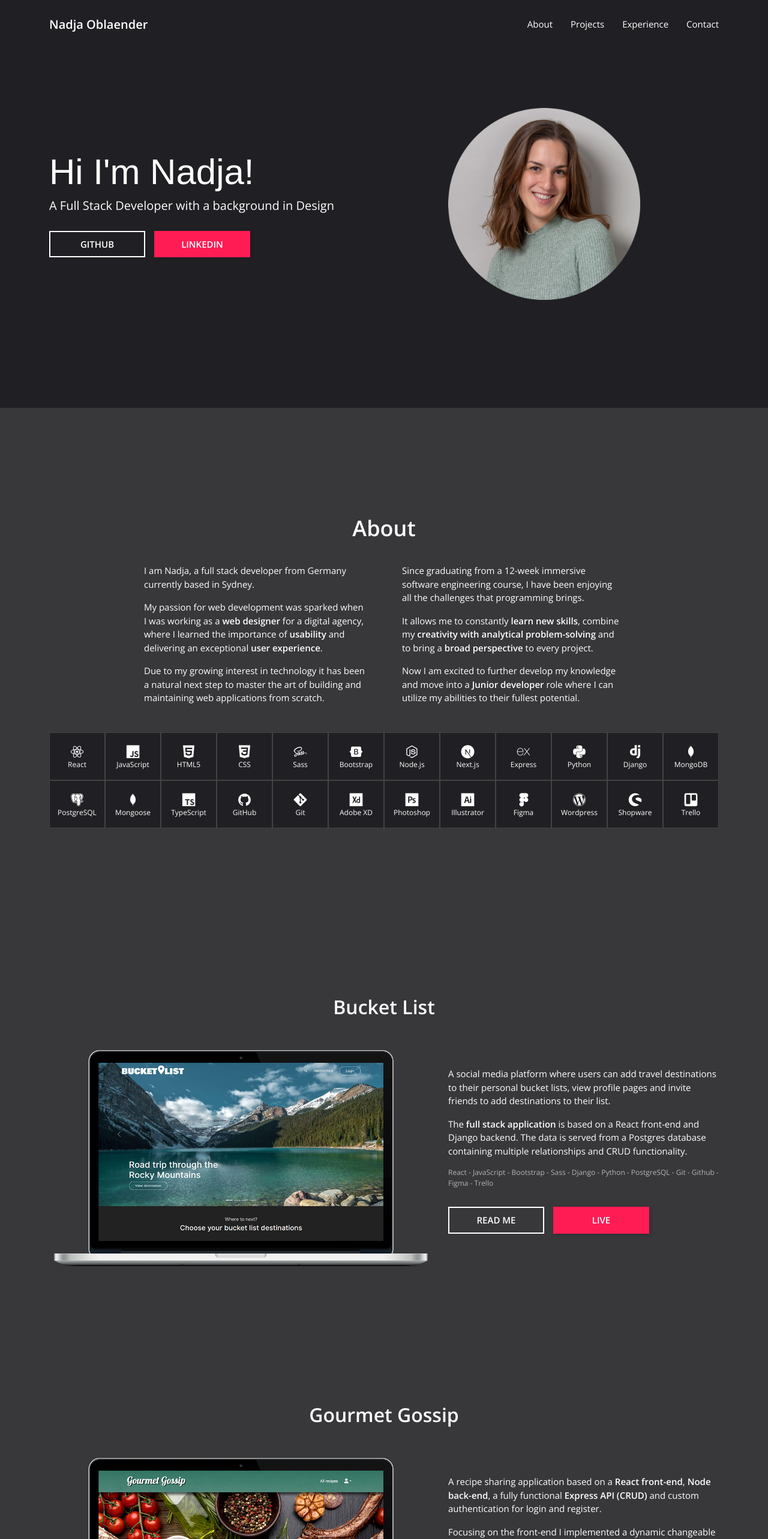
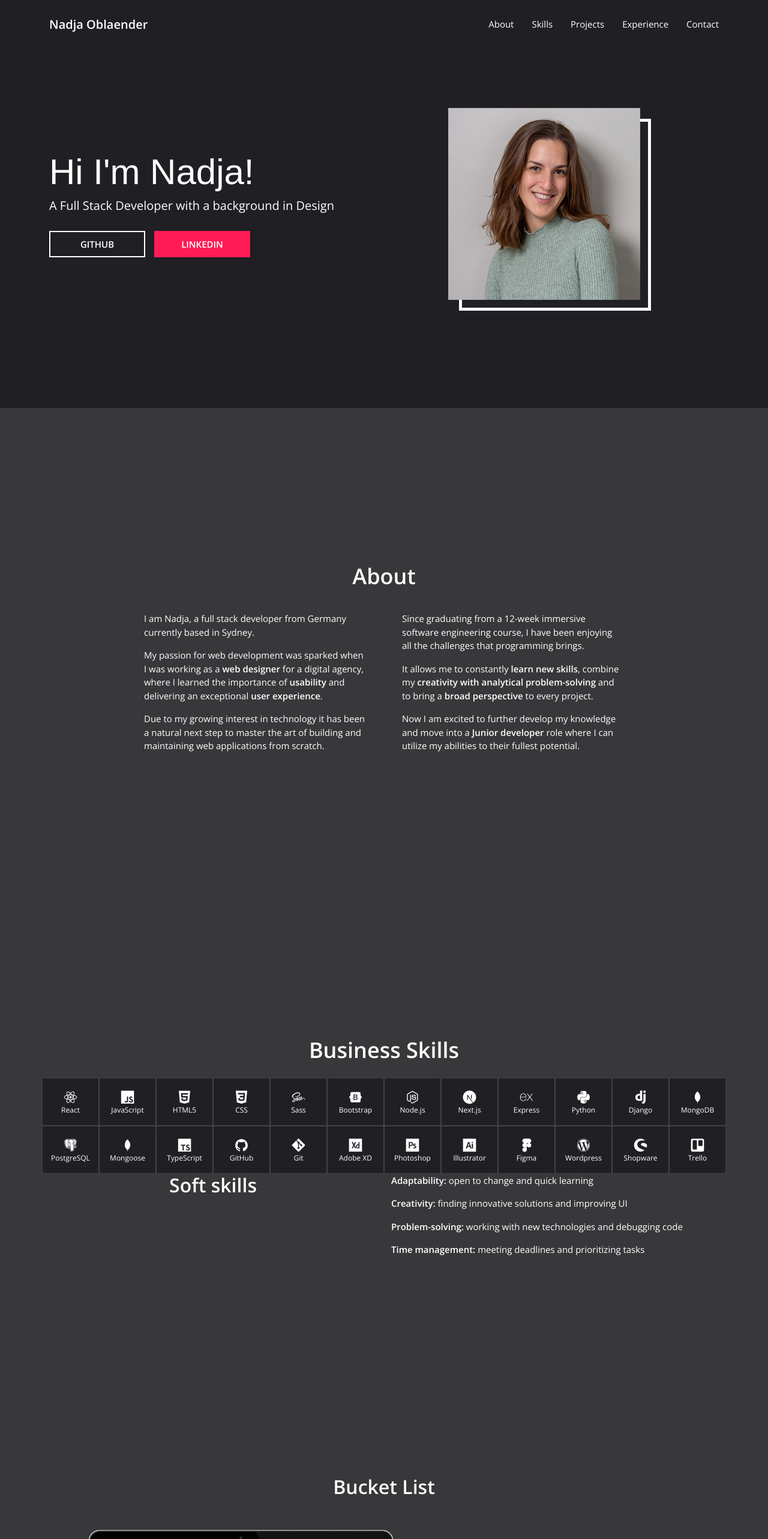
Before and after one commit to nadjaob/portfolio, a React (Create React App) app: page / in a window 1280 px wide. Shown: the top 2566 px of the page at 60% size. Built offline with nearby package versions, Linux system fonts and the light colour scheme; a web font is replaced by a local one.

Commit message:
added picture of myself and improved mobile version

```diff
--- a/src/App.js
+++ b/src/App.js
@@ -7,6 +7,7 @@ import About from './components/About'
 import Projects from './components/Projects'
 import Contact from './components/Contact'
 import Experience from './components/Experience'
+import Skills from './components/Skills'
 
 
 function App() {
@@ -14,6 +15,7 @@ function App() {
     <BrowserRouter>
       <Header />
       <About />
+      <Skills />
       <Projects />
       <Experience />
       <Contact />
--- a/src/components/About.js
+++ b/src/components/About.js
@@ -6,7 +6,7 @@ import Col from 'react-bootstrap/Col'
 // IMAGES
 // import me from '../images/nad-square.jpg'
 
-import Skills from './Skills'
+// import Skills from './Skills'
 
 
 export default function About() {
@@ -26,7 +26,6 @@ export default function About() {
           <p>Now I am excited to further develop my knowledge and move into a <strong>Junior developer</strong> role where I can utilize my abilities to their fullest potential.</p>
         </Col>
       </Row>
-      <Skills />
     </Container>
 
     {/* <Container>
--- a/src/components/Experience.js
+++ b/src/components/Experience.js
@@ -14,7 +14,7 @@ export default function Experience() {
   return (
     <Container className='container-experience' id='Experience'>
       <Row>
-      <h3 id='#experience'>Experience</h3>
+      <h3>Experience</h3>
         <Col xs='12' md='6' className='experience-col'>
           {/* <img src={logoGA} alt='Logo Generaly Assembly' /> */}
           <p><strong>Software Engineering Immersive - General Assembly</strong><br /><span className='experience-details'>London, UK (Remote) | 07/2023 - 10/2023</span></p>
--- a/src/components/Header.js
+++ b/src/components/Header.js
@@ -5,7 +5,7 @@ import Container from 'react-bootstrap/Container'
 import Row from 'react-bootstrap/Row'
 import Col from 'react-bootstrap/Col'
 
-import me from '../images/nadja-oblaender-circle.png'
+import me from '../images/nadja-oblaender-square.png'
 
 // ICONS
 // import { FontAwesomeIcon } from '@fortawesome/react-fontawesome'
@@ -30,8 +30,9 @@ export default function Header() {
               <Link className='button-color' to='https://www.linkedin.com/in/nadja-oblaender/' target='_blank'>LinkedIn</Link>
             </div>
           </Col>
-          <Col md='5'>
+          <Col md='5' className='image-container'>
             <img src={me} alt='This is me!' className='image-of-me'/>
+            <div className='border-image'></div>
           </Col>
         </Row>
       </Container>
--- a/src/components/Nav.js
+++ b/src/components/Nav.js
@@ -12,7 +12,7 @@ export default function Nav() {
 
   const [showMobileNav, setShowMobileNav] = useState(false)
 
-  const navLinks = ['About', 'Projects', 'Experience', 'Contact']
+  const navLinks = ['About', 'Skills', 'Projects', 'Experience', 'Contact']
 
   return (
     <nav>
--- a/src/components/Skills.js
+++ b/src/components/Skills.js
@@ -6,9 +6,10 @@ import Col from 'react-bootstrap/Col'
 
 export default function Skills() {
   return (
-    <Container className='container-skills' fluid>
+    <Container className='container-skills' fluid id='Skills'>
      <Container>
-      <Row>
+     <h3>Business Skills</h3>
+      <Row className='mt-4'>
           <Col className='container-icons' md='1'>
             <i class="devicon-react-original"></i>
             <p>React</p>
@@ -108,7 +109,30 @@ export default function Skills() {
             <p>Trello</p>
           </Col>
       </Row>
+      <Row className='container-soft-skills'>
+        <Col md='6' className='soft-skills-left'>
+          <h4>Soft skills</h4></Col>
+        <Col md='6' className='soft-skills-right'>
+          <p><strong>Adaptability:</strong> open to change and quick learning</p>
+          <p><strong>Creativity:</strong> finding innovative solutions and improving UI</p>
+          <p><strong>Problem-solving:</strong> working with new technologies and debugging code</p>
+          <p><strong>Time management:</strong> meeting deadlines and prioritizing tasks</p></Col>
+      </Row>
      </Container>
+     {/* <Container>
+      <Row>
+        <Col md='5' className='skills-on-side'>
+          <p><strong>Front-End:</strong> React, JavaScript, HTML, CSS, Sass, Bootstrap</p>
+          <p><strong>Backend:</strong> Node.js, Express, Python, Django</p>
+          <p><strong>Databases:</strong> PostgreSQL, MongoDB, Mongoose</p>
+          <p><strong>Version control and collaboration:</strong> GitHub, Git</p>
+          <p><strong>Design and UI:</strong> Adobe Suite, Figma</p>
+          <p><strong>Content Management Systems:</strong> Wordpress, Shopware</p>
+          <p><strong>Project and time management:</strong> Trello, Slack</p>
+          <p><strong>Currently learning:</strong> TypeScript</p>
+        </Col>
+      </Row>
+     </Container> */}
     </Container>
   )
 }
--- a/src/styles/components/Header.scss
+++ b/src/styles/components/Header.scss
@@ -26,16 +26,44 @@ header {
 
 }
 
-.image-of-me {
-  width: 320px;
+.image-container {
+
+  position: relative;
+
+  .image-of-me {
+    width: 320px;
+    height: 320px;
+    z-index: 1;
+    position: relative;
+  }
+
+  .border-image {
+    height: 320px;
+    width: 320px;
+    border: 5px solid #f8f9fa;
+    position: absolute;
+    left: 30px;
+    top: 18px;
+  }
 }
 
 @media (max-width: 768px) {
+
+  header .header-container {
+    padding-top: 110px;
+    padding-bottom: 70px;
+  }
+
+  .image-container {
+    margin-top: 50px;
+  }
+
   header {
-    height: 70vh;
+    min-height: 95vh;
 
     h1 {
       font-size: 34px;
+      height: 41px;
     }
 
     h2 {
@@ -43,3 +71,9 @@ header {
     }
   }
 }
+
+@media (min-width: 769px) {
+  header h1 {
+    height: 72px;
+  }
+}
--- a/src/styles/components/Skills.scss
+++ b/src/styles/components/Skills.scss
@@ -1,5 +1,9 @@
 .container-skills {
-  padding: 0px;
+  min-height: 100vh;
+  display: flex;
+  flex-direction: column;
+  justify-content: center;
+  padding-top: 80px;
 
   .flex-container {
     display: flex;
@@ -31,6 +35,12 @@
   }
 }
 
+
+.skills-col {
+  padding-top: 30px;
+  padding-bottom: 30px;
+}
+
 @media(max-width: 768px) {
   .container-skills .container-icons {
     max-width: calc(100% / 4);
```
Also changed, not shown: src/images/nadja-oblaender-square.png (added).
